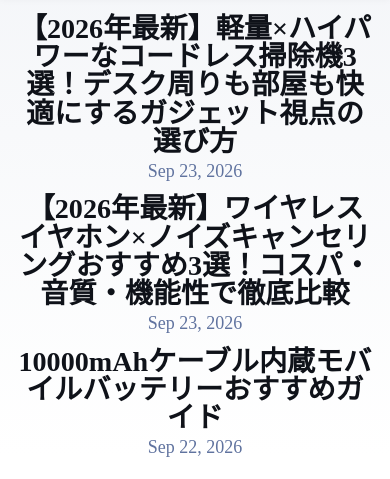
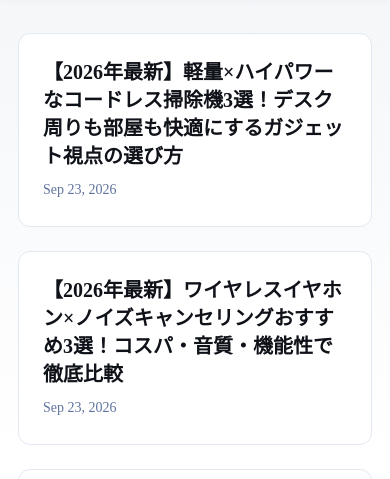
Before and after one commit to taketake75-oss/my-blog, an Astro site: page /blog in a window 390 px wide. Shown: the part 144-623 px from the top of the page. Built offline with nearby package versions, Linux system fonts and the light colour scheme; Astro itself is replaced by a stand-in of ours.

Commit message:
indexを変更

```diff
--- a/src/pages/blog/index.astro
+++ b/src/pages/blog/index.astro
@@ -13,76 +13,62 @@ const posts = (await getCollection('blog')).sort(
 ---
 
 <!doctype html>
-<html lang="en">
+<html lang="ja">
 	<head>
 		<BaseHead title={SITE_TITLE} description={SITE_DESCRIPTION} />
 		<style>
 			main {
 				width: 960px;
+				max-width: calc(100% - 2em);
+				margin: auto;
+				padding: 2em 1em;
 			}
 			ul {
-				display: flex;
-				flex-wrap: wrap;
-				gap: 2rem;
+				display: grid;
+				grid-template-columns: repeat(auto-fill, minmax(280px, 1fr));
+				gap: 1.5rem;
 				list-style-type: none;
 				margin: 0;
 				padding: 0;
 			}
 			ul li {
-				width: calc(50% - 1rem);
+				background: #ffffff;
+				border: 1px solid #e2e8f0;
+				border-radius: 12px;
+				overflow: hidden;
+				transition: transform 0.2s ease, box-shadow 0.2s ease;
 			}
-			ul li * {
-				text-decoration: none;
-				transition: 0.2s ease;
-			}
-			ul li:first-child {
-				width: 100%;
-				margin-bottom: 1rem;
-				text-align: center;
-			}
-			ul li:first-child img {
-				width: 100%;
-			}
-			ul li:first-child .title {
-				font-size: 2.369rem;
-			}
-			ul li img {
-				margin-bottom: 0.5rem;
-				border-radius: 12px;
+			ul li:hover {
+				transform: translateY(-4px);
+				box-shadow: 0 10px 15px -3px rgba(0, 0, 0, 0.1);
 			}
 			ul li a {
 				display: block;
+				padding: 1.5rem;
+				text-decoration: none;
+				height: 100%;
+				box-sizing: border-box;
+			}
+			ul li img {
+				width: 100%;
+				height: auto;
+				border-radius: 8px;
+				margin-bottom: 1rem;
 			}
 			.title {
-				margin: 0;
+				margin: 0 0 0.5rem 0;
 				color: rgb(var(--black));
-				line-height: 1;
+				font-size: 1.25rem;
+				line-height: 1.4;
+				font-weight: bold;
 			}
 			.date {
 				margin: 0;
 				color: rgb(var(--gray));
+				font-size: 0.875rem;
 			}
-			ul li a:hover h4,
-			ul li a:hover .date {
+			ul li a:hover .title {
 				color: rgb(var(--accent));
-			}
-			ul a:hover img {
-				box-shadow: var(--box-shadow);
-			}
-			@media (max-width: 720px) {
-				ul {
-					gap: 0.5em;
-				}
-				ul li {
-					width: 100%;
-					text-align: center;
-				}
-				ul li:first-child {
-					margin-bottom: 0;
-				}
-				ul li:first-child .title {
-					font-size: 1.563em;
-				}
 			}
 		</style>
 	</head>
```
